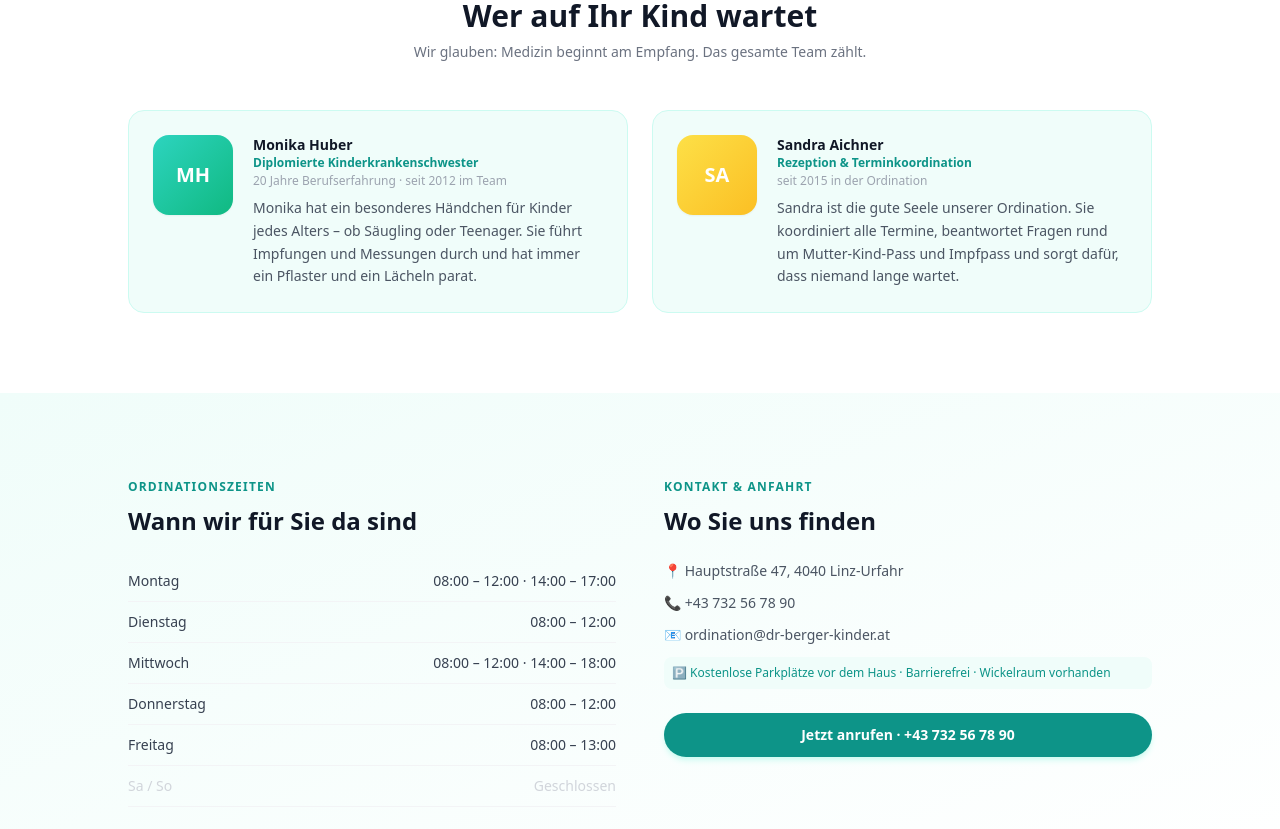
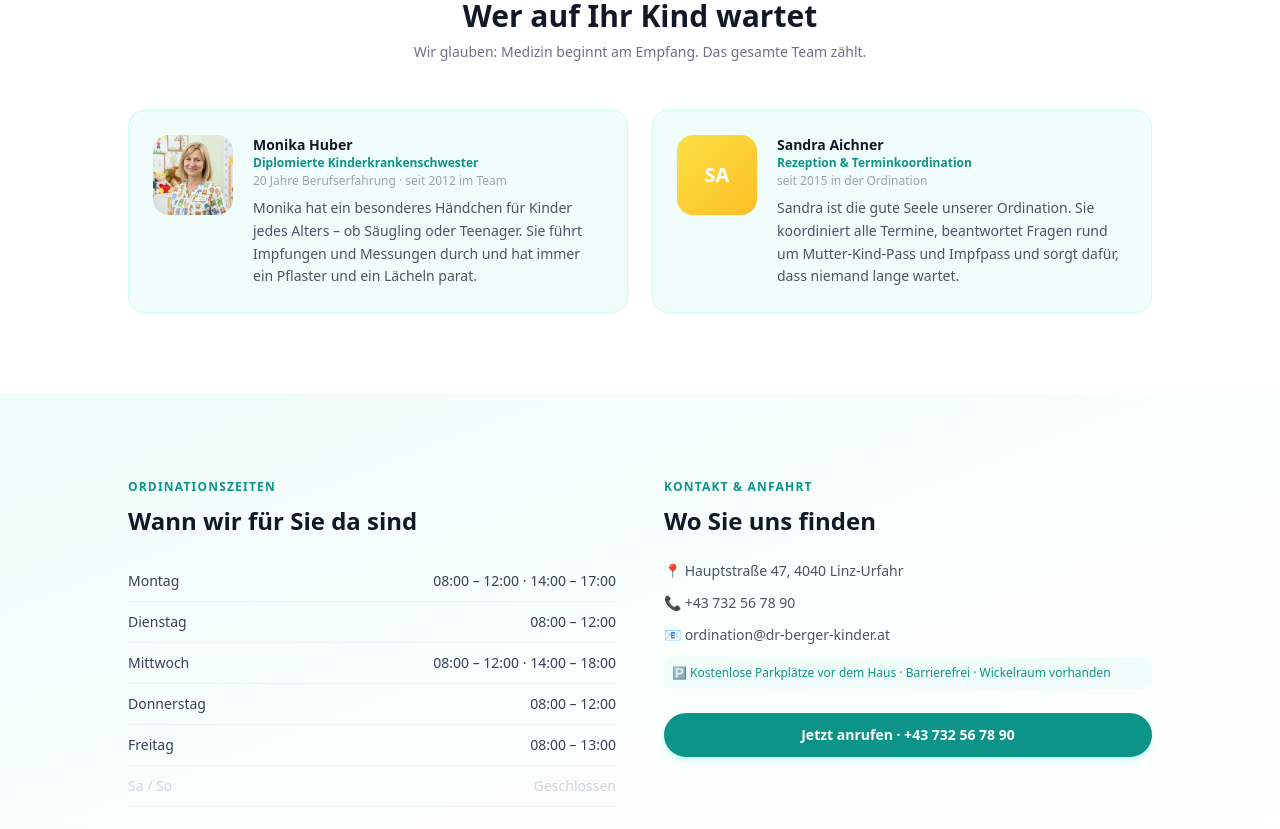
Before and after one commit to hofbauermarketing/mypraxis-nextjs, a Next.js app: page /demo/privatarzt-warm in a window 1280 px wide. Shown: the part 2280-3109 px from the top of the page. Built offline with nearby package versions, Linux system fonts and the light colour scheme.

Commit message:
fix: demo nav #termin links, Monika Huber real photo, team photo fallback logic

```diff
--- a/app/demo/aerztezentrum-premium/page.tsx
+++ b/app/demo/aerztezentrum-premium/page.tsx
@@ -51,7 +51,7 @@ export default function Demo5Page() {
             <a href="#fachbereiche" className="hover:text-white transition-colors">Fachbereiche</a>
             <a href="#team" className="hover:text-white transition-colors">Team</a>
             <a href="#kontakt" className="hover:text-white transition-colors">Kontakt</a>
-            <a href="#termin" className="bg-teal-500 text-white px-5 py-2 rounded-lg text-sm font-bold hover:bg-teal-400 transition-colors">Termin buchen</a>
+            <a href="#kontakt" className="bg-teal-500 text-white px-5 py-2 rounded-lg text-sm font-bold hover:bg-teal-400 transition-colors">Termin buchen</a>
           </div>
         </div>
       </nav>
@@ -79,7 +79,7 @@ export default function Demo5Page() {
                 Das MedCenter Alsergrund vereint 8 Fachrichtungen unter einem Dach. Kürzere Wege, koordinierte Diagnostik, gemeinsame Patientenakte.
               </p>
               <div className="flex flex-wrap gap-3 mb-8">
-                <a href="#termin" className="bg-teal-500 text-white px-7 py-3.5 rounded-xl font-bold text-sm hover:bg-teal-400 transition-colors shadow-lg shadow-teal-500/20">
+                <a href="#kontakt" className="bg-teal-500 text-white px-7 py-3.5 rounded-xl font-bold text-sm hover:bg-teal-400 transition-colors shadow-lg shadow-teal-500/20">
                   Online-Termin buchen
                 </a>
                 <a href="#fachbereiche" className="border border-white/20 text-white/80 px-7 py-3.5 rounded-xl font-semibold text-sm hover:border-white/40 transition-colors">
--- a/app/demo/privatarzt-warm/page.tsx
+++ b/app/demo/privatarzt-warm/page.tsx
@@ -174,12 +174,18 @@ export default function Demo3Page() {
           </div>
           <div className="grid sm:grid-cols-2 gap-6">
             {[
-              { name: 'Monika Huber', rolle: 'Diplomierte Kinderkrankenschwester', jahre: '20 Jahre Berufserfahrung · seit 2012 im Team', text: 'Monika hat ein besonderes Händchen für Kinder jedes Alters – ob Säugling oder Teenager. Sie führt Impfungen und Messungen durch und hat immer ein Pflaster und ein Lächeln parat.', initials: 'MH', color: 'from-teal-400 to-emerald-500' },
-              { name: 'Sandra Aichner', rolle: 'Rezeption & Terminkoordination', jahre: 'seit 2015 in der Ordination', text: 'Sandra ist die gute Seele unserer Ordination. Sie koordiniert alle Termine, beantwortet Fragen rund um Mutter-Kind-Pass und Impfpass und sorgt dafür, dass niemand lange wartet.', initials: 'SA', color: 'from-yellow-300 to-amber-400' },
+              { name: 'Monika Huber', rolle: 'Diplomierte Kinderkrankenschwester', jahre: '20 Jahre Berufserfahrung · seit 2012 im Team', text: 'Monika hat ein besonderes Händchen für Kinder jedes Alters – ob Säugling oder Teenager. Sie führt Impfungen und Messungen durch und hat immer ein Pflaster und ein Lächeln parat.', photo: '/demo-team-huber.jpg', initials: 'MH', color: 'from-teal-400 to-emerald-500' },
+              { name: 'Sandra Aichner', rolle: 'Rezeption & Terminkoordination', jahre: 'seit 2015 in der Ordination', text: 'Sandra ist die gute Seele unserer Ordination. Sie koordiniert alle Termine, beantwortet Fragen rund um Mutter-Kind-Pass und Impfpass und sorgt dafür, dass niemand lange wartet.', photo: null, initials: 'SA', color: 'from-yellow-300 to-amber-400' },
             ].map((t) => (
               <div key={t.name} className="flex gap-5 bg-teal-50 rounded-2xl p-6 border border-teal-100">
-                <div className={`w-20 h-20 rounded-2xl bg-gradient-to-br ${t.color} flex items-center justify-center shrink-0 shadow-sm`}>
-                  <span className="text-white font-bold text-xl">{t.initials}</span>
+                <div className="shrink-0">
+                  {t.photo ? (
+                    <img src={t.photo} alt={t.name} className="w-20 h-20 rounded-2xl object-cover" />
+                  ) : (
+                    <div className={`w-20 h-20 rounded-2xl bg-gradient-to-br ${t.color} flex items-center justify-center shadow-sm`}>
+                      <span className="text-white font-bold text-xl">{t.initials}</span>
+                    </div>
+                  )}
                 </div>
                 <div>
                   <p className="font-bold text-gray-900 text-sm">{t.name}</p>
```
Also changed, not shown: public/demo-team-huber.jpg (added).
